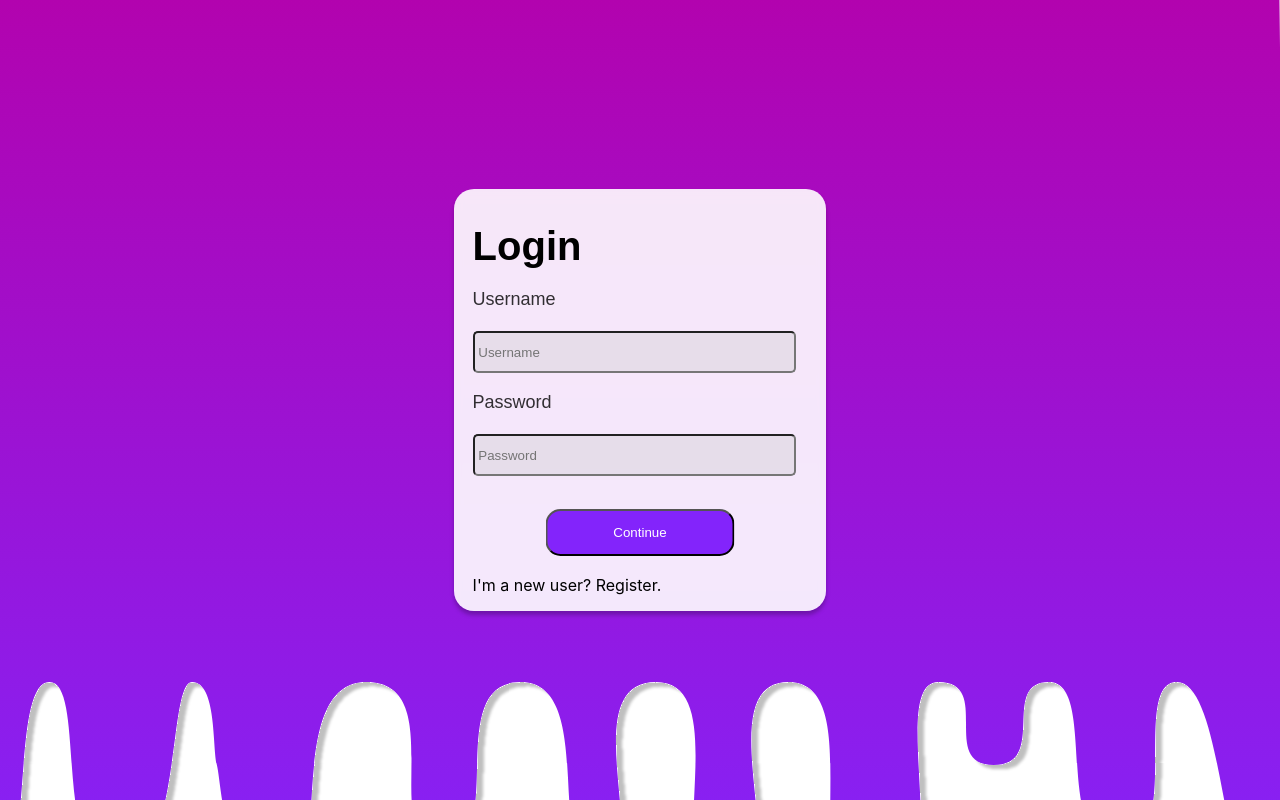
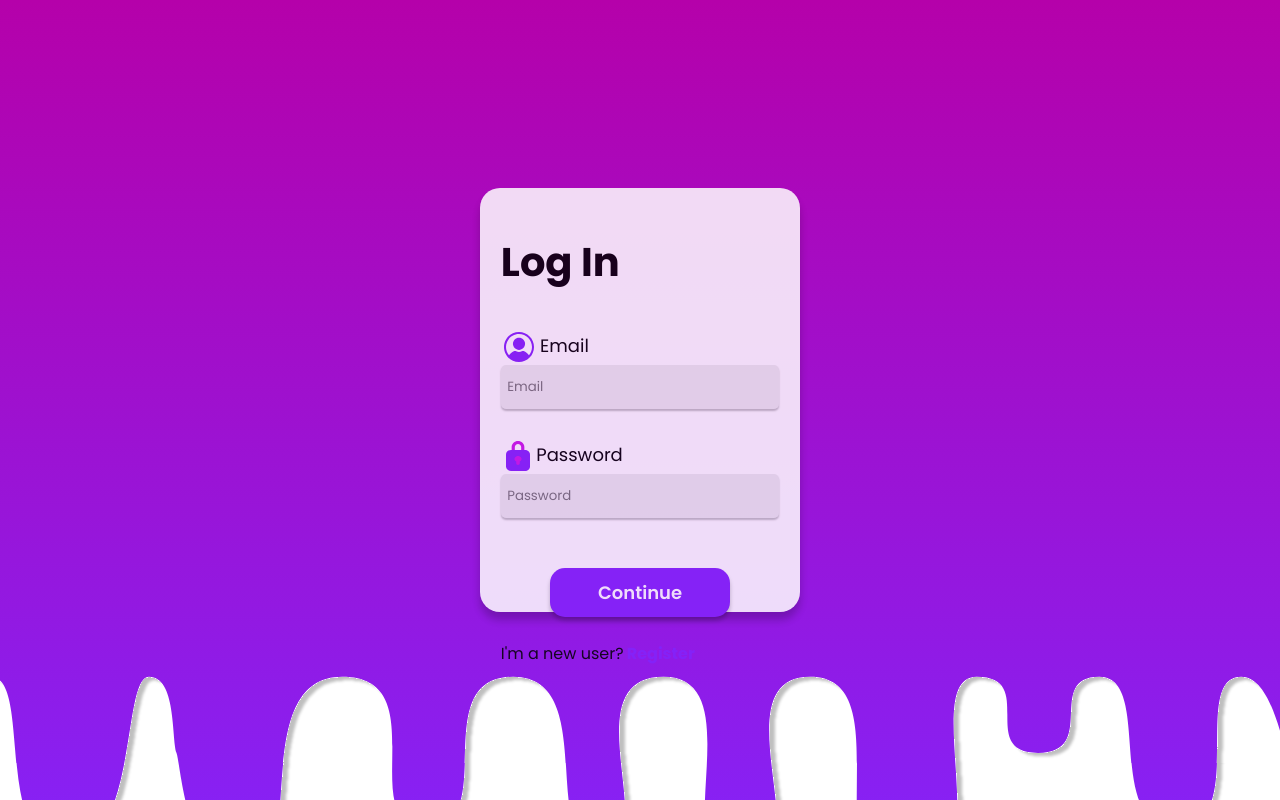
Before and after one commit to GiorgioBaz/GroupMatch, a React (Create React App) app in the folder client/: page / in a window 1280 px wide. Built offline with nearby package versions, Linux system fonts and the light colour scheme.

Commit message:
Part 1 of 2 in Merge

```diff
--- a/client/public/index.html
+++ b/client/public/index.html
@@ -3,12 +3,15 @@
 	<head>
 		<meta charset="utf-8" />
 		<link rel="icon" href="%PUBLIC_URL%/favicon.ico" />
+		<link rel="preconnect" href="https://fonts.googleapis.com" />
+		<link rel="preconnect" href="https://fonts.gstatic.com" crossorigin />
+		<link
+			href="https://fonts.googleapis.com/css2?family=Poppins:wght@300;400;500;600;700;800&display=swap"
+			rel="stylesheet"
+		/>
 		<meta name="viewport" content="width=device-width, initial-scale=1" />
 		<meta name="theme-color" content="#000000" />
-    <meta
-      name="description"
-      content="Web site created using create-react-app"
-    />
+		<meta name="description" content="GroupMatch Application" />
 		<link rel="apple-touch-icon" href="%PUBLIC_URL%/logo192.png" />
 		<!--
       manifest.json provides metadata used when your web app is installed on a
@@ -24,7 +27,7 @@
       work correctly both with client-side routing and a non-root public URL.
       Learn how to configure a non-root public URL by running `npm run build`.
     -->
-    <title>React App</title>
+		<title>GroupMatch</title>
 	</head>
 	<body>
 		<noscript>You need to enable JavaScript to run this app.</noscript>
@@ -38,6 +41,5 @@
 
       To begin the development, run `npm start` or `yarn start`.
       To create a production bundle, use `npm run build` or `yarn build`.
-    -->
-  </body>
+    --></body>
 </html>
--- a/client/src/App.css
+++ b/client/src/App.css
@@ -1,38 +1,13 @@
-.App {
-  text-align: center;
+* {
+	margin: 0;
+	padding: 0;
+	font-family: "Poppins", sans-serif;
 }
 
-.App-logo {
-  height: 40vmin;
-  pointer-events: none;
+.App {
+	display: flex;
+	flex-direction: row;
+	height: 100%;
+	width: 100vw;
+	overflow-x: hidden;
 }
-
-@media (prefers-reduced-motion: no-preference) {
-  .App-logo {
-    animation: App-logo-spin infinite 20s linear;
-  }
-}
-
-.App-header {
-  background-color: #282c34;
-  min-height: 100vh;
-  display: flex;
-  flex-direction: column;
-  align-items: center;
-  justify-content: center;
-  font-size: calc(10px + 2vmin);
-  color: white;
-}
-
-.App-link {
-  color: #61dafb;
-}
-
-@keyframes App-logo-spin {
-  from {
-    transform: rotate(0deg);
-  }
-  to {
-    transform: rotate(360deg);
-  }
-}
--- a/client/src/App.js
+++ b/client/src/App.js
@@ -1,4 +1,5 @@
 import { BrowserRouter, Route, Routes } from "react-router-dom";
+import "./App.css";
 
 //Importing Components
 import Login from "./Components/Login.js";
--- a/client/src/Components/Login.css
+++ b/client/src/Components/Login.css
@@ -1,59 +1,112 @@
-.form-login{
-    position: absolute;
-    width: 372px;
-    height: 422px;
-    background: rgba(255, 255, 255, 0.9);
-    box-shadow: 0px 4px 4px rgba(0, 0, 0, 0.25);
-    backdrop-filter: blur(4px);
-    border-radius: 20px;
-    margin: auto;
-    top: 0;
-    right: 0;
-    bottom: 0;
-    left: 0;
+.login-div {
+	background-image: url("../Assets/background.svg");
+	background-position: center;
+	background-size: cover;
+	width: 100vw;
+	height: 100vh;
+	display: flex;
+	flex-direction: column;
+	align-items: center;
+	justify-content: center;
 }
 
-.form-header{
-    position: absolute;
-    font-family: Arial, Helvetica, sans-serif;
-    font-style: normal;
-    font-weight: bold;
-    font-size: 40px;
-    line-height: 60px;
-    color: #000000;
-    padding-left: 5%;
+.login-card {
+	display: flex;
+	flex-direction: column;
+	background-color: white;
+	width: 25%;
+	height: 53%;
+	position: relative;
+	border-radius: 20px;
+	box-shadow: 0px 8px 8px rgba(0, 0, 0, 0.25);
+	opacity: 0.85;
 }
 
-.form-input-headers{
-    font-family: Arial, Helvetica, sans-serif;
-    font-style: normal;
-    font-weight: normal;
-    font-size: 18px;
-    line-height: 27px;
-    color: rgba(0, 0, 0, 0.8);
-    padding-left: 5%;
+.login-form {
+	display: flex;
+	flex-direction: column;
 }
 
-.form-box{
-    position: absolute;
-    background: rgba(196, 196, 196, 0.3);
-    border-radius: 5px;
-    width: 314px;
-    height: 36px;
-    margin-left: 5%;
-    padding-left: 1%;
+.form-header {
+	position: relative;
+	font-weight: 700;
+	font-size: 40px;
+	margin-left: 6.5%;
+	margin-top: 1.1em;
+	margin-bottom: 1em;
 }
 
-.button{
-    position: absolute;
-    width: 189px;
-    height: 47px;
-    background: #8324FB;
-    border-radius: 15px;
-    color: #FFFFFF;
-    margin: 0;
-    left: 50%;
-    bottom: 13%;
-    -ms-transform: translate(-50%, -0%);
-    transform: translate(-50%, -0%);
+.email-label {
+	display: flex;
+	flex-direction: row;
+	margin-left: 6.5%;
 }
+
+.email-icon {
+	margin-left: 1.1%;
+	margin-bottom: 1%;
+}
+
+.password-label {
+	display: flex;
+	flex-direction: row;
+	margin-left: 7.2%;
+}
+
+.password-icon {
+	margin-left: 1.1%;
+	margin-bottom: 1%;
+}
+
+.form-input-headers {
+	font-weight: 400;
+	font-size: 18px;
+	margin-left: 2%;
+}
+
+.input-field {
+	position: relative;
+	background: rgba(196, 196, 196, 0.3);
+	border: none;
+	border-radius: 5px;
+	width: 85%;
+	height: 3.3em;
+	margin-left: 6.5%;
+	padding-left: 2%;
+	box-shadow: 0px 2px 2px rgba(0, 0, 0, 0.25);
+}
+
+.password-div {
+	margin-top: 2em;
+}
+
+.button {
+	position: relative;
+	width: 10em;
+	height: 2.7em;
+	background: #8324fb;
+	border-radius: 15px;
+	border: none;
+	color: white;
+	margin-top: 2.8em;
+	font-weight: 600;
+	font-size: 18px;
+	box-shadow: 0px 4px 4px rgba(0, 0, 0, 0.25);
+}
+
+.continue-button {
+	display: inline;
+	text-align: center;
+}
+
+.register-p {
+	margin-top: 1.5em;
+	margin-left: 6.5%;
+}
+
+.register-span {
+	margin-left: 0.2em;
+	color: #8324fb;
+	font-weight: 700;
+	text-decoration: none;
+}
--- a/client/src/Components/Login.js
+++ b/client/src/Components/Login.js
@@ -1,34 +1,20 @@
 import { useState } from "react";
 import Axios from "axios";
+import { Link } from "react-router-dom";
 import "./Login.css";
-import background from "../Assets/background.svg";
 import passwordIcon from "../Assets/password-icon.svg";
-import usernameIcon from "../Assets/username-icon.svg";
+import emailIcon from "../Assets/email-icon.svg";
 
 function Login() {
-	const [registerUsername, setRegisterUsername] = useState("");
-	const [registerPassword, setRegisterPassword] = useState("");
-	const [loginUsername, setLoginUsername] = useState("");
+	const [loginEmail, setLoginEmail] = useState("");
 	const [loginPassword, setLoginPassword] = useState("");
-	const [data, setData] = useState(null);
 
-	const register = () => {
+	const login = (e) => {
+		e.preventDefault();
 		Axios({
 			method: "POST",
 			data: {
-				username: registerUsername,
-				password: registerPassword,
-			},
-			withCredentials: true,
-			url: "http://localhost:5000/register",
-		}).then((res) => console.log(res));
-	};
-
-	const login = () => {
-		Axios({
-			method: "POST",
-			data: {
-				username: loginUsername,
+				email: loginEmail,
 				password: loginPassword,
 			},
 			withCredentials: true,
@@ -36,61 +22,53 @@ function Login() {
 		}).then((res) => console.log(res));
 	};
 
-	const getUser = () => {
-		Axios({
-			method: "GET",
-			withCredentials: true,
-			url: "http://localhost:5000/user",
-		}).then((res) => {
-			setData(res.data);
-			console.log(res.data);
-		});
-	};
+	return (
+		<div className="login-div">
+			<div className="login-card">
+				<form className="login-form" onSubmit={login}>
+					<h1 className="form-header">Log In</h1>
 
-	const logout = () => {
-		Axios({
-			method: "POST",
-			data: {
-				username: loginUsername,
-				password: loginPassword,
-			},
-			withCredentials: true,
-			url: "http://localhost:5000/logout",
-		}).then((res) => console.log(res));
-		//May need a window relocation once the page is fully developed
-	};
+					<div className="email-div">
+						<div className="email-label">
+							<img className="email-icon" src={emailIcon} />
+							<h3 className="form-input-headers">Email</h3>
+						</div>
+						<input
+							className="input-field"
+							placeholder="Email"
+							name="email"
+							onChange={(e) =>
+								setLoginEmail(
+									e.target.value.toString().toLowerCase()
+								)
+							}
+						/>
+					</div>
 
-	return (
-		<div className="App" style={{
-			backgroundImage: `url(${background})`,
-			backgroundPosition: 'center',
-			backgroundSize: 'cover',
-			width: '100vw',
-			height: '100vh',
-			paddingTop: 0}}>
-			<div>
-				<div>
-					<form className="form-login">
-						<h1 className="form-header">Login</h1><br/><br/><br/>
-						<section>
-							<h3 className="form-input-headers" style={{marginTop: "10%"}}>Username</h3>
-							<input className="form-box"
-								style={{alignItems: "middle"}}
-								placeholder="Username"
-								onChange={(e) => setLoginUsername(e.target.value)}
-							/>
-						</section><br/><br/>
-						<section>
+					<div className="password-div">
+						<div className="password-label">
+							<img className="password-icon" src={passwordIcon} />
 							<h3 className="form-input-headers">Password</h3>
-							<input className="form-box"
-								placeholder="Password"
-								onChange={(e) => setLoginPassword(e.target.value)}
-							/>
-						</section>
-						<button className="button" onClick={login}>Continue</button>
-						<p style={{position: "absolute", bottom:"0px", paddingLeft:"5%"}}>I'm a new user? Register.</p>
-					</form>
-				</div>
+						</div>
+						<input
+							className="input-field"
+							placeholder="Password"
+							type={"password"}
+							onChange={(e) => setLoginPassword(e.target.value)}
+						/>
+					</div>
+
+					<div className="continue-button">
+						<button className="button">Continue</button>
+					</div>
+
+					<p className="register-p">
+						I'm a new user?
+						<Link to="/register" className="register-span">
+							Register
+						</Link>
+					</p>
+				</form>
 			</div>
 		</div>
 	);
```
Also changed, not shown: client/src/Components/Register/Register.css (added, +9 -0 lines), client/src/Components/Register/Register.js (added, +73 -0 lines), client/src/Assets/background.svg, client/src/Assets/email-icon.svg (added). Lines whose indentation alone changed are shown as unchanged.
